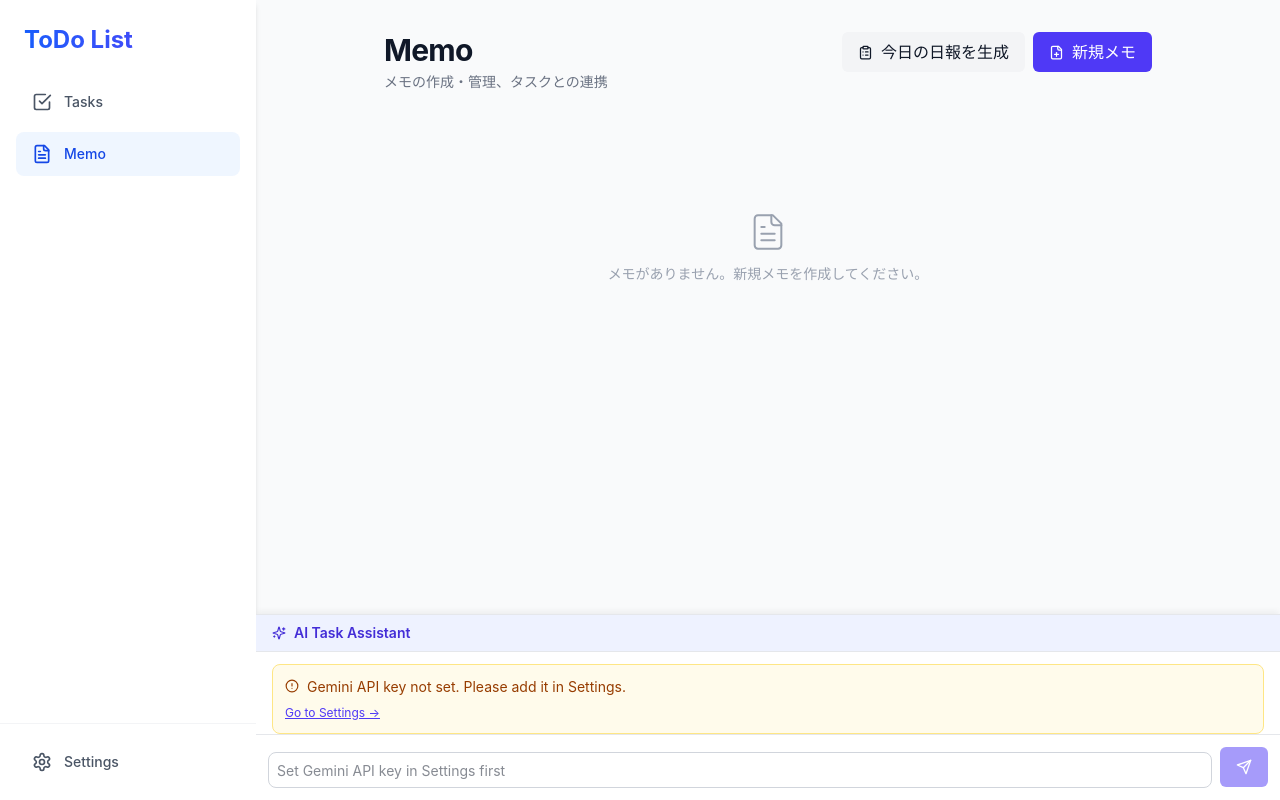
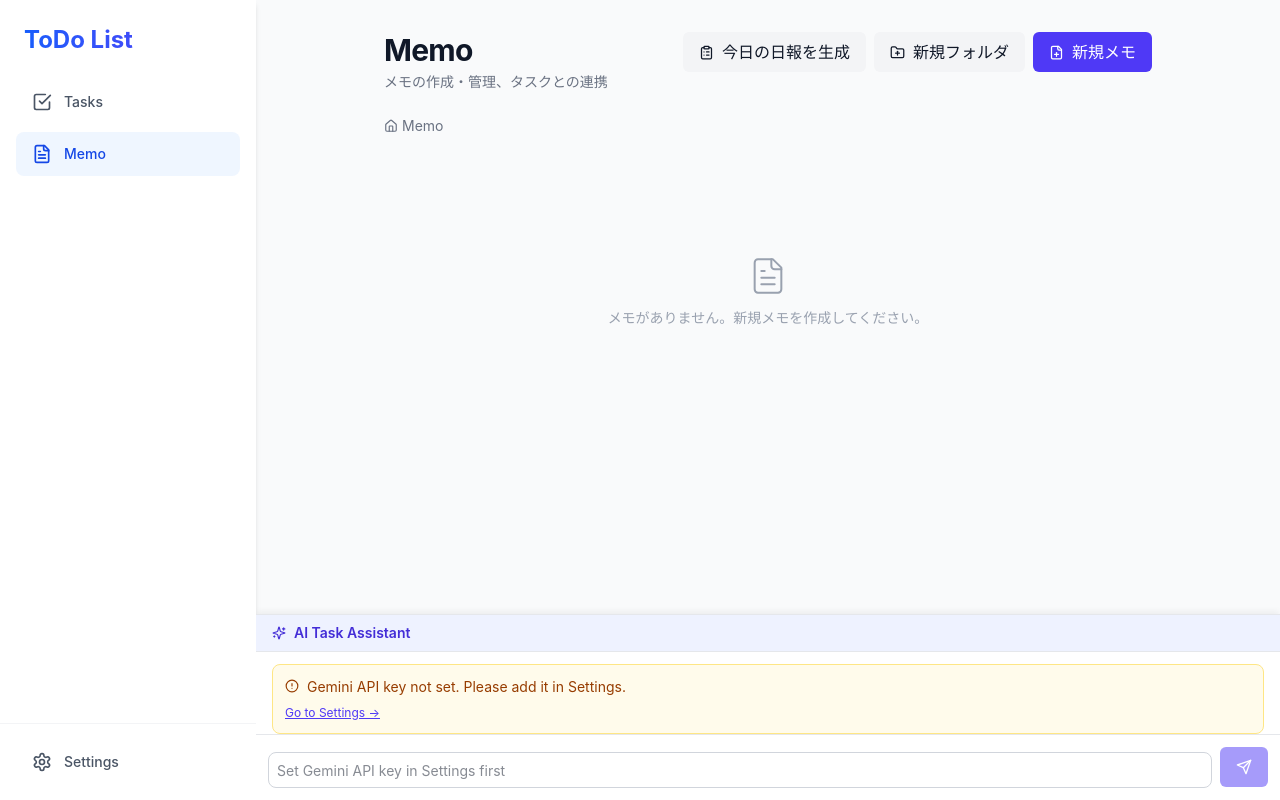
Before and after one commit to hingesmith/todolist, a React (Vite) app: page / in a window 1280 px wide. Both pictures are taken after a click on the button "Memo". Built offline with nearby package versions, Linux system fonts and the light colour scheme; the HTML template or start-up script is replaced by a standard one.

Commit message:
メモをフォルダ管理する機能を追加

```diff
--- a/src/pages/MemoEdit.tsx
+++ b/src/pages/MemoEdit.tsx
@@ -11,19 +11,21 @@ import ReactMarkdown from 'react-markdown'
 import remarkGfm from 'remark-gfm'
 import {
   Save, Trash2, Eye, Edit2, Sparkles, Loader2,
-  Check, Plus, Edit3, AlertCircle, ArrowLeft, ChevronDown
+  Check, Plus, Edit3, AlertCircle, ArrowLeft, ChevronDown, Folder
 } from 'lucide-react'
 
 interface MemoEditPageProps {
   id?: string
+  folder?: string
   draft?: { title: string; content: string; type: MemoType }
   onNavigate: (page: PageState) => void
 }
 
-export default function MemoEditPage({ id, draft, onNavigate }: MemoEditPageProps) {
+export default function MemoEditPage({ id, folder, draft, onNavigate }: MemoEditPageProps) {
   const [title,   setTitle]   = useState('')
   const [content, setContent] = useState('')
   const [type,    setType]    = useState<MemoType>('note')
+  const [memoFolder, setMemoFolder] = useState(folder ?? '')
   const [mobileTab, setMobileTab] = useState<'edit' | 'preview'>('edit')
 
   const [isSaving,   setIsSaving]   = useState(false)
@@ -53,6 +55,7 @@ export default function MemoEditPage({ id, draft, onNavigate }: MemoEditPageProp
         setTitle(memo.title)
         setContent(memo.content)
         setType(memo.type)
+        setMemoFolder(memo.folder ?? '')
       }
     } else if (draft) {
       setTitle(draft.title)
@@ -70,6 +73,7 @@ export default function MemoEditPage({ id, draft, onNavigate }: MemoEditPageProp
         title: title || '無題',
         content,
         type,
+        folder: memoFolder || undefined,
         updated_at: now,
       }
       storage.updateMemo(updated)
@@ -82,6 +86,7 @@ export default function MemoEditPage({ id, draft, onNavigate }: MemoEditPageProp
         title: title || '無題',
         content,
         type,
+        folder: memoFolder || undefined,
         created_at: now,
         updated_at: now,
       }
@@ -104,11 +109,13 @@ export default function MemoEditPage({ id, draft, onNavigate }: MemoEditPageProp
     }
   }
 
+  const backToList = () => onNavigate({ type: 'memo', folder: memoFolder || undefined })
+
   const handleDelete = () => {
-    if (!savedMemoId.current) { onNavigate({ type: 'memo' }); return }
+    if (!savedMemoId.current) { backToList(); return }
     if (!confirm('このメモを削除しますか？')) return
     storage.deleteMemo(savedMemoId.current)
-    onNavigate({ type: 'memo' })
+    backToList()
   }
 
   const handleExtractTasks = async () => {
@@ -187,10 +194,10 @@ export default function MemoEditPage({ id, draft, onNavigate }: MemoEditPageProp
       {/* Top bar */}
       <div className="flex items-center justify-between gap-3">
         <button
-          onClick={() => onNavigate({ type: 'memo' })}
+          onClick={backToList}
           className="flex items-center gap-1.5 text-sm text-gray-500 dark:text-gray-400 hover:text-gray-900 dark:hover:text-gray-100 transition-colors"
         >
-          <ArrowLeft size={16} /> Memo
+          <ArrowLeft size={16} /> {memoFolder ? memoFolder.split('/').pop() : 'Memo'}
         </button>
 
         <div className="flex items-center gap-2">
@@ -246,6 +253,17 @@ export default function MemoEditPage({ id, draft, onNavigate }: MemoEditPageProp
         placeholder="タイトル"
         className="text-lg font-semibold"
       />
+
+      {/* Folder path */}
+      <div className="flex items-center gap-2 text-sm text-gray-500 dark:text-gray-400">
+        <Folder size={14} className="text-amber-500 shrink-0" />
+        <input
+          value={memoFolder}
+          onChange={e => setMemoFolder(e.target.value)}
+          placeholder="フォルダパス（例: work/projects）"
+          className="flex-1 bg-transparent text-sm text-gray-600 dark:text-gray-400 outline-none placeholder:text-gray-300 dark:placeholder:text-gray-600 border-b border-transparent focus:border-gray-300 dark:focus:border-gray-600 transition-colors"
+        />
+      </div>
 
       {/* Editor area */}
       <div className="flex gap-4" style={{ minHeight: '400px' }}>
--- a/src/pages/MemoList.tsx
+++ b/src/pages/MemoList.tsx
@@ -5,19 +5,58 @@ import { Todo } from '../types/todo'
 import { Button } from '../components/ui/Button'
 import { PageState } from '../App'
 import {
-  FilePlus, FileText, ClipboardList, Trash2, Loader2, AlertCircle
+  FilePlus, FileText, Folder, ClipboardList, Trash2, Loader2, AlertCircle,
+  Home, ChevronRight, FolderPlus
 } from 'lucide-react'
 import { generateDailyReportContent, buildDailyReportTemplate } from '../lib/ai'
 
 interface MemoListPageProps {
+  folder?: string
   onNavigate: (page: PageState) => void
 }
 
-export default function MemoListPage({ onNavigate }: MemoListPageProps) {
+/** フォルダパスから直下のサブフォルダ名を抽出する */
+function getImmediateSubFolders(memos: Memo[], currentFolder: string): string[] {
+  const subFolders = new Set<string>()
+  memos.forEach(m => {
+    const f = m.folder ?? ''
+    if (currentFolder === '') {
+      // ルート: folder が設定されているメモの第1セグメントを収集
+      if (f) subFolders.add(f.split('/')[0])
+    } else {
+      const prefix = currentFolder + '/'
+      if (f.startsWith(prefix)) {
+        const remaining = f.slice(prefix.length)
+        if (remaining) subFolders.add(remaining.split('/')[0])
+      }
+    }
+  })
+  return Array.from(subFolders).sort()
+}
+
+/** 指定フォルダ直下のメモのみ返す（サブフォルダ内のメモは含まない） */
+function getMemosInFolder(memos: Memo[], folder: string): Memo[] {
+  return memos.filter(m => (m.folder ?? '') === folder)
+}
+
+/** フォルダパスをパンくず配列に変換する */
+function getBreadcrumbs(folder: string): { label: string; path: string }[] {
+  if (!folder) return []
+  const parts = folder.split('/')
+  return parts.map((part, i) => ({
+    label: part,
+    path: parts.slice(0, i + 1).join('/')
+  }))
+}
+
+export default function MemoListPage({ folder, onNavigate }: MemoListPageProps) {
+  const currentFolder = folder ?? ''
   const [memos, setMemos]       = useState<Memo[]>([])
   const [todos, setTodos]       = useState<Todo[]>([])
   const [isGenerating, setIsGenerating] = useState(false)
   const [error, setError]       = useState<string | null>(null)
+  const [newFolderInput, setNewFolderInput] = useState('')
+  const [showNewFolder, setShowNewFolder]   = useState(false)
 
   useEffect(() => {
     setMemos(storage.getMemos().slice().sort(
@@ -26,6 +65,10 @@ export default function MemoListPage({ onNavigate }: MemoListPageProps) {
     ))
     setTodos(storage.getTodos())
   }, [])
+
+  const subFolders   = getImmediateSubFolders(memos, currentFolder)
+  const currentMemos = getMemosInFolder(memos, currentFolder)
+  const breadcrumbs  = getBreadcrumbs(currentFolder)
 
   const handleDelete = (id: string) => {
     if (!confirm('このメモを削除しますか？')) return
@@ -40,7 +83,7 @@ export default function MemoListPage({ onNavigate }: MemoListPageProps) {
     const title = `日報 - ${today}`
 
     try {
-      const apiKey  = storage.getApiKey()
+      const apiKey   = storage.getApiKey()
       const settings = storage.getAiSettings()
       const canUseAi =
         (settings.provider === 'gemini' && !!apiKey) ||
@@ -52,20 +95,30 @@ export default function MemoListPage({ onNavigate }: MemoListPageProps) {
 
       onNavigate({
         type: 'memo-edit',
+        folder: currentFolder || undefined,
         draft: { title, content, type: 'daily_report' }
       })
     } catch (err) {
-      // AI failed → fall back to template
       const content = buildDailyReportTemplate(todos, today)
-      const title = `日報 - ${today}`
       setError(err instanceof Error ? `AI生成に失敗しました（テンプレートを使用）: ${err.message}` : '不明なエラー')
       onNavigate({
         type: 'memo-edit',
+        folder: currentFolder || undefined,
         draft: { title, content, type: 'daily_report' }
       })
     } finally {
       setIsGenerating(false)
     }
+  }
+
+  const handleCreateFolder = () => {
+    const name = newFolderInput.trim()
+    if (!name) return
+    // フォルダはメモが入ることで実体化する。ここではそのフォルダにいる新規メモ作成画面へ遷移する。
+    const folderPath = currentFolder ? `${currentFolder}/${name}` : name
+    setShowNewFolder(false)
+    setNewFolderInput('')
+    onNavigate({ type: 'memo-edit', folder: folderPath })
   }
 
   const formatDate = (iso: string) =>
@@ -100,7 +153,14 @@ export default function MemoListPage({ onNavigate }: MemoListPageProps) {
             }
           </Button>
           <Button
-            onClick={() => onNavigate({ type: 'memo-edit' })}
+            variant="secondary"
+            onClick={() => setShowNewFolder(v => !v)}
+            className="gap-2"
+          >
+            <FolderPlus size={15} /> 新規フォルダ
+          </Button>
+          <Button
+            onClick={() => onNavigate({ type: 'memo-edit', folder: currentFolder || undefined })}
             className="gap-2"
           >
             <FilePlus size={15} /> 新規メモ
@@ -115,19 +175,98 @@ export default function MemoListPage({ onNavigate }: MemoListPageProps) {
         </div>
       )}
 
-      {/* Memo list */}
-      {memos.length === 0 ? (
+      {/* Breadcrumb */}
+      <nav className="flex items-center gap-1 text-sm text-gray-500 dark:text-gray-400 flex-wrap">
+        <button
+          onClick={() => onNavigate({ type: 'memo' })}
+          className="flex items-center gap-1 hover:text-gray-900 dark:hover:text-gray-100 transition-colors"
+        >
+          <Home size={14} />
+          <span>Memo</span>
+        </button>
+        {breadcrumbs.map(({ label, path }) => (
+          <span key={path} className="flex items-center gap-1">
+            <ChevronRight size={13} className="text-gray-300 dark:text-gray-600" />
+            <button
+              onClick={() => onNavigate({ type: 'memo', folder: path })}
+              className="hover:text-gray-900 dark:hover:text-gray-100 transition-colors font-medium"
+            >
+              {label}
+            </button>
+          </span>
+        ))}
+      </nav>
+
+      {/* New folder input */}
+      {showNewFolder && (
+        <div className="flex items-center gap-2 p-3 bg-white dark:bg-gray-800 border border-gray-200 dark:border-gray-700 rounded-lg">
+          <Folder size={16} className="text-amber-500 shrink-0" />
+          <input
+            autoFocus
+            value={newFolderInput}
+            onChange={e => setNewFolderInput(e.target.value)}
+            onKeyDown={e => {
+              if (e.key === 'Enter') handleCreateFolder()
+              if (e.key === 'Escape') { setShowNewFolder(false); setNewFolderInput('') }
+            }}
+            placeholder="フォルダ名を入力..."
+            className="flex-1 bg-transparent text-sm text-gray-900 dark:text-gray-100 outline-none placeholder:text-gray-400 dark:placeholder:text-gray-600"
+          />
+          <Button size="sm" onClick={handleCreateFolder} className="h-7 text-xs px-3">作成</Button>
+          <button
+            onClick={() => { setShowNewFolder(false); setNewFolderInput('') }}
+            className="text-gray-400 hover:text-gray-700 dark:hover:text-gray-200 text-xs"
+          >
+            キャンセル
+          </button>
+        </div>
+      )}
+
+      {/* Sub-folders */}
+      {subFolders.length > 0 && (
+        <div className="flex flex-col gap-2">
+          <p className="text-xs font-semibold text-gray-400 dark:text-gray-500 uppercase tracking-wider px-1">フォルダ</p>
+          <div className="flex flex-col gap-1">
+            {subFolders.map(name => {
+              const folderPath = currentFolder ? `${currentFolder}/${name}` : name
+              const folderMemoCount = memos.filter(m => {
+                const f = m.folder ?? ''
+                return f === folderPath || f.startsWith(folderPath + '/')
+              }).length
+              return (
+                <button
+                  key={name}
+                  onClick={() => onNavigate({ type: 'memo', folder: folderPath })}
+                  className="flex items-center gap-3 px-4 py-3 bg-white dark:bg-gray-800 rounded-lg border border-gray-200 dark:border-gray-700 shadow-sm hover:shadow-md transition-shadow text-left group"
+                >
+                  <Folder size={18} className="text-amber-500 shrink-0" />
+                  <span className="flex-1 text-sm font-medium text-gray-900 dark:text-gray-100">{name}</span>
+                  <span className="text-xs text-gray-400 dark:text-gray-500">{folderMemoCount}件</span>
+                  <ChevronRight size={15} className="text-gray-300 dark:text-gray-600 group-hover:text-gray-500 dark:group-hover:text-gray-400 transition-colors" />
+                </button>
+              )
+            })}
+          </div>
+        </div>
+      )}
+
+      {/* Memos in current folder */}
+      {currentMemos.length === 0 && subFolders.length === 0 ? (
         <div className="flex flex-col items-center justify-center py-24 text-gray-400 dark:text-gray-600 gap-3">
           <FileText size={40} strokeWidth={1.2} />
           <p className="text-sm">メモがありません。新規メモを作成してください。</p>
         </div>
-      ) : (
+      ) : currentMemos.length > 0 ? (
+        <div className="flex flex-col gap-2">
+          {subFolders.length > 0 && (
+            <p className="text-xs font-semibold text-gray-400 dark:text-gray-500 uppercase tracking-wider px-1">メモ</p>
+          )}
           <div className="flex flex-col gap-3">
-          {memos.map(memo => (
+            {currentMemos.map(memo => (
               <div
                 key={memo.id}
                 className="group bg-white dark:bg-gray-800 rounded-lg border border-gray-200 dark:border-gray-700 shadow-sm hover:shadow-md transition-shadow cursor-pointer p-4"
-              onClick={() => onNavigate({ type: 'memo-edit', id: memo.id })}
+                onClick={() => onNavigate({ type: 'memo-edit', id: memo.id, folder: currentFolder || undefined })}
               >
                 <div className="flex items-start justify-between gap-3">
                   <div className="flex-1 min-w-0 space-y-1">
@@ -162,7 +301,8 @@ export default function MemoListPage({ onNavigate }: MemoListPageProps) {
               </div>
             ))}
           </div>
-      )}
+        </div>
+      ) : null}
     </div>
   )
 }
--- a/src/types/memo.ts
+++ b/src/types/memo.ts
@@ -5,6 +5,7 @@ export interface Memo {
   title: string
   content: string
   type: MemoType
+  folder?: string
   created_at: string
   updated_at?: string
   linked_task_ids?: string[]
```
Lines whose indentation alone changed are shown as unchanged.
